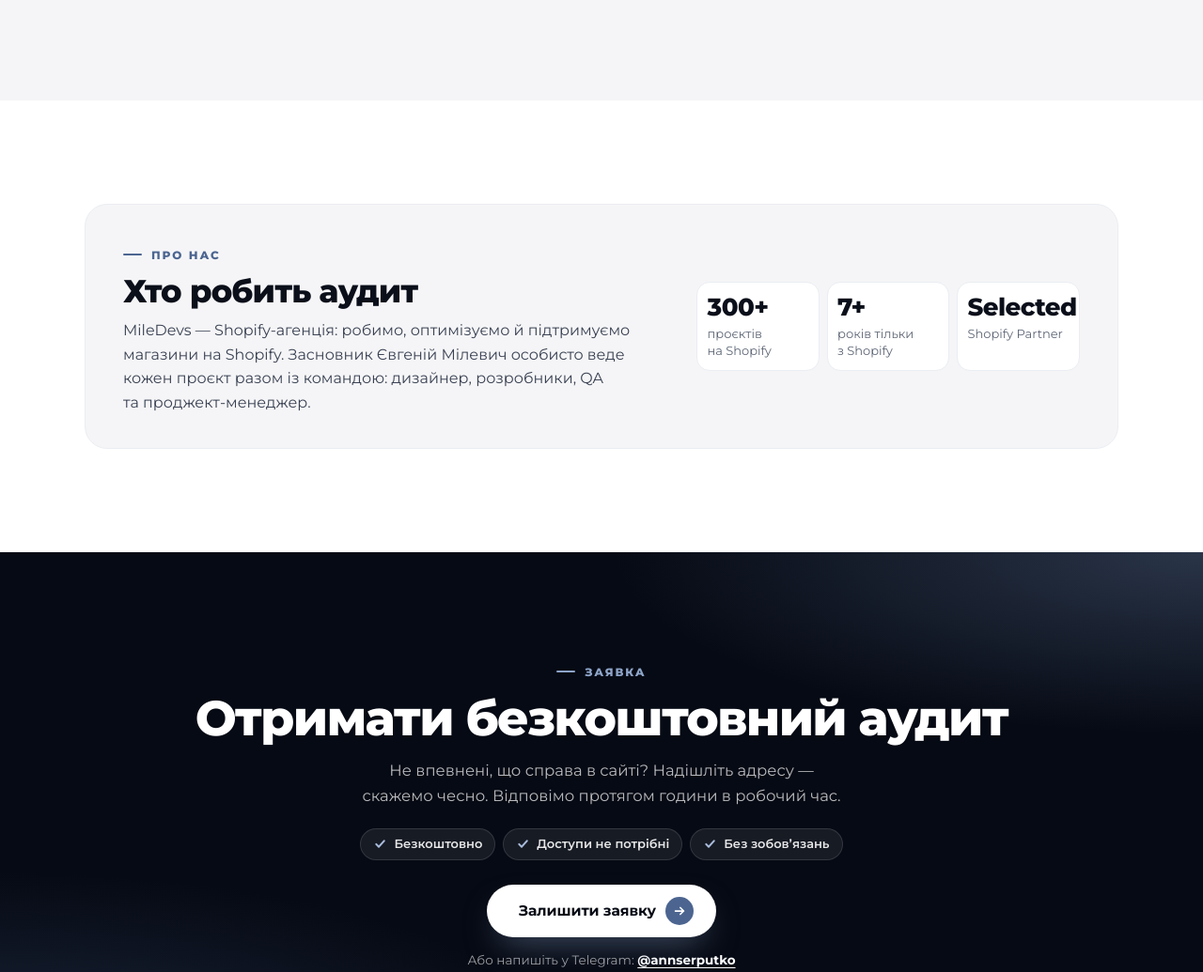
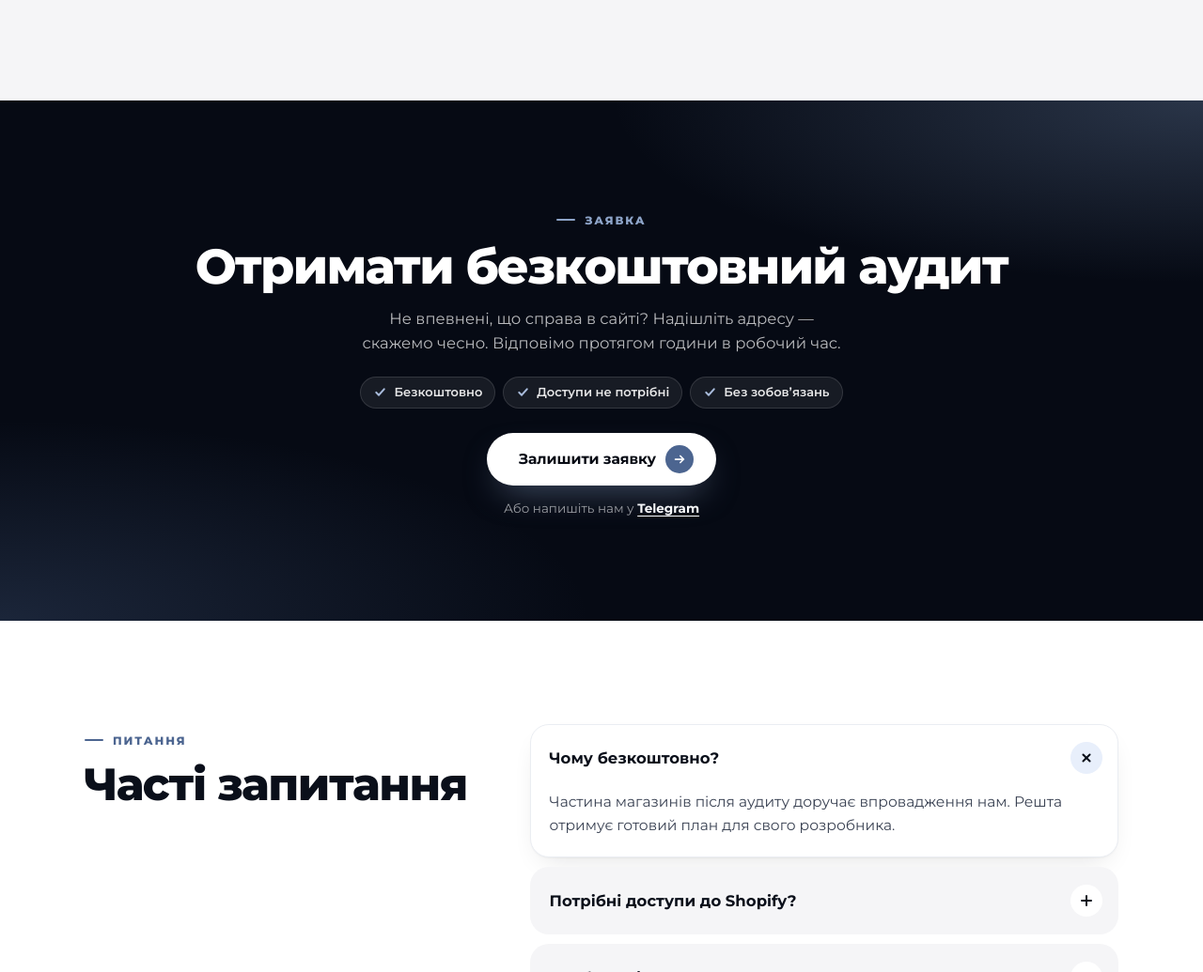
Before and after one commit to miledevs-audit/free-audit, a plain HTML site: page index.html in a window 1280 px wide. Shown: the part 6061-7096 px from the top of the page at 94% size. Drawn offline with Linux system fonts and the light colour scheme.

Commit message:
Remove About block; show Telegram as a plain link without the handle
Co-Authored-By: Claude Opus 5.5 <noreply@anthropic.com>

```diff
--- a/index.html
+++ b/index.html
@@ -442,17 +442,6 @@ button,input{font:inherit;color:inherit}
 
 .rv-more,.rv-orig{position:relative}
 .rv-more::after,.rv-orig::after{content:"";position:absolute;left:-8px;right:-8px;top:50%;height:44px;transform:translateY(-50%)}
-/* ---------- about ---------- */
-.about{padding:52px 0}
-.ab{display:grid;gap:20px;padding:24px 20px;border-radius:24px;background:var(--paper);border:1px solid var(--line-2)}
-.ab h2{margin-top:10px;font-size:clamp(24px,6.4vw,34px);letter-spacing:-.025em}
-.ab p{margin-top:10px;font-size:16px;line-height:1.6;color:var(--body);max-width:640px}
-.ab-f{display:grid;grid-template-columns:repeat(3,minmax(0,1fr));gap:8px}
-.ab-f li{padding:12px 10px;border-radius:14px;background:#fff;border:1px solid var(--line-2);min-width:0}
-.ab-f b{display:block;font-size:20px;font-weight:800;letter-spacing:-.02em;color:var(--text);line-height:1.15}
-.ab-f span{display:block;margin-top:4px;font-size:13px;line-height:1.35;color:var(--muted)}
-@media (min-width:900px){.about{padding:80px 0}.ab{grid-template-columns:minmax(0,1.4fr) minmax(0,1fr);align-items:center;gap:40px;padding:36px 40px}.ab-f b{font-size:26px}}
-
 /* ---------- final cta ---------- */
 .final{position:relative;isolation:isolate;overflow:hidden;padding:56px 0 60px;background:var(--ink);color:#fff;text-align:center}
 .final::before{content:"";position:absolute;inset:0;z-index:-1;background:radial-gradient(70% 50% at 100% 0%,rgba(111,136,174,.34),transparent 70%),radial-gradient(70% 55% at 0% 100%,rgba(76,101,144,.3),transparent 70%)}
@@ -1101,24 +1090,6 @@ window.MD_GA4_ID='';          /* GA4, напр. 'G-XXXXXXX' */
 </section>
 <!-- /REVIEWS -->
 
-<!-- ABOUT -->
-<section class="sec about" id="about">
-  <div class="wrap">
-    <div class="ab rv">
-      <div class="ab-t">
-        <span class="eyebrow">Про нас</span>
-        <h2>Хто робить аудит</h2>
-        <p>MileDevs — Shopify-агенція: робимо, оптимізуємо й підтримуємо магазини на Shopify. Засновник Євгеній Мілевич особисто веде кожен проєкт разом із командою: дизайнер, розробники, QA та проджект-менеджер.</p>
-      </div>
-      <ul class="ab-f">
-        <li><b>300+</b><span>проєктів на Shopify</span></li>
-        <li><b>7+</b><span>років тільки з Shopify</span></li>
-        <li><b>Selected</b><span>Shopify Partner</span></li>
-      </ul>
-    </div>
-  </div>
-</section>
-
 <!-- ORDER -->
 <section class="final" id="order">
   <div class="wrap">
@@ -1131,7 +1102,7 @@ window.MD_GA4_ID='';          /* GA4, напр. 'G-XXXXXXX' */
       <li><svg aria-hidden="true"><use href="#i-chk"/></svg>Без зобовʼязань</li>
     </ul>
     <a class="btn btn-white rv" href="#order" data-open="Фінальний блок">Залишити заявку<span class="go" aria-hidden="true"><svg><use href="#i-arr"/></svg></span></a>
-    <p class="fine rv">Або напишіть у Telegram: <a href="https://t.me/annserputko" target="_blank" rel="noopener">@annserputko</a></p>
+    <p class="fine rv">Або напишіть нам у <a href="https://t.me/annserputko" target="_blank" rel="noopener">Telegram</a></p>
   </div>
 </section>
 
@@ -1168,7 +1139,7 @@ window.MD_GA4_ID='';          /* GA4, напр. 'G-XXXXXXX' */
     </div>
     <div class="ft-bot">
       <span>© 2026 MileDevs · Shopify Selected Partner</span>
-      <span class="ft-links"><a href="https://t.me/annserputko" target="_blank" rel="noopener"><svg aria-hidden="true"><use href="#i-tg"/></svg>Telegram @annserputko</a><a href="mailto:miledevelopment@gmail.com"><svg viewBox="0 0 24 24" aria-hidden="true"><path d="M3 5h18a1 1 0 0 1 1 1v12a1 1 0 0 1-1 1H3a1 1 0 0 1-1-1V6a1 1 0 0 1 1-1zm1.4 2L12 12.4 19.6 7H4.4zM20 8.6l-7.4 5.2a1 1 0 0 1-1.2 0L4 8.6V17h16V8.6z"/></svg>miledevelopment@gmail.com</a></span>
+      <span class="ft-links"><a href="https://t.me/annserputko" target="_blank" rel="noopener"><svg aria-hidden="true"><use href="#i-tg"/></svg>Telegram</a><a href="mailto:miledevelopment@gmail.com"><svg viewBox="0 0 24 24" aria-hidden="true"><path d="M3 5h18a1 1 0 0 1 1 1v12a1 1 0 0 1-1 1H3a1 1 0 0 1-1-1V6a1 1 0 0 1 1-1zm1.4 2L12 12.4 19.6 7H4.4zM20 8.6l-7.4 5.2a1 1 0 0 1-1.2 0L4 8.6V17h16V8.6z"/></svg>miledevelopment@gmail.com</a></span>
       <span class="lang"><a class="on" href="./" aria-current="page" lang="uk">UK</a><a href="en/" hreflang="en" lang="en">EN</a></span>
     </div>
   </div>
@@ -1209,7 +1180,7 @@ window.MD_GA4_ID='';          /* GA4, напр. 'G-XXXXXXX' */
       <label class="agree"><input type="checkbox" name="agree" checked required><span>Я ознайомився(-лась) з <a href="privacy.html" target="_blank" rel="noopener">політикою конфіденційності</a></span></label>
       <div class="ok" id="okMsg" role="alert"></div>
       <button type="submit" class="btn btn-sub">Надіслати заявку</button>
-      <p class="fine">Або напишіть напряму в Telegram: <a href="https://t.me/annserputko" target="_blank" rel="noopener">@annserputko</a></p>
+      <p class="fine">Або напишіть нам напряму в <a href="https://t.me/annserputko" target="_blank" rel="noopener">Telegram</a></p>
     </form>
     <div class="thanks" id="thanks" hidden>
       <div class="tk-ic"><svg viewBox="0 0 24 24" fill="none" stroke="currentColor" stroke-width="2.6" stroke-linecap="round" stroke-linejoin="round" aria-hidden="true"><path d="M5 12.5l4.5 4.5L19 7.5"/></svg></div>
```
Also changed, not shown: en/index.html (+3 -32 lines), en/privacy.html (+1 -1 lines), privacy.html (+1 -1 lines).
